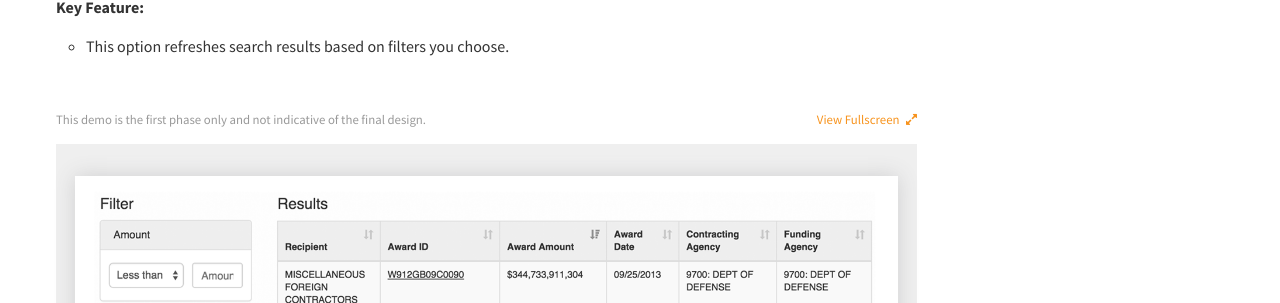
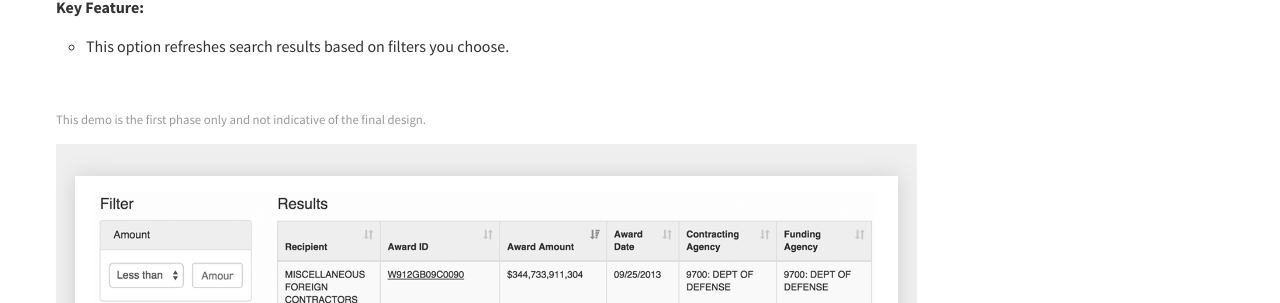
Before and after one commit to fedspendingtransparency/openbeta, a Jekyll site: the page built from _concepts/archived-search-functionality.md, in a window 1280 px wide. Shown: the part 771-1074 px from the top of the page. Built offline with Jekyll 4.4.1, drawn with Linux system fonts in a browser that asks for light colours; nearby versions of some CDN libraries; library files that are not in the unit come from our copies; comment, search, counter and statistics services are not loaded.

Commit message:
Remove 'View Fullscreen' link from concept pages

```diff
--- a/_layouts/concept.html
+++ b/_layouts/concept.html
@@ -73,14 +73,6 @@
                 {% else %}
                   <li></li>
                 {% endif %}
-
-                  {% if page.archived_page == true %}
-                    {% assign class = "full-screen-image usa-archived-text" %}
-                  {% else %}
-                    {% assign class = "full-screen-image" %}
-                  {% endif %}
-
-                  <li><a class="{{ class }}" href="{{ site.baseurl }}{{ item.image }}" data-lightbox="concepts">View Fullscreen</a></li>
                 </ul>
 
                 <div class="image-background">
@@ -224,14 +216,6 @@
                         {% else %}
                           <li></li>
                         {% endif %}
-
-                          {% if page.archived_page == true %}
-                            {% assign class = "full-screen-image usa-archived-text" %}
-                          {% else %}
-                            {% assign class = "full-screen-image" %}
-                          {% endif %}
-
-                          <li><a class="{{ class }}" href="{{ site.baseurl }}{{ tab.image }}" data-lightbox="concepts">View Fullscreen</a></li>
                         </ul>
 
                         <div class="image-background">
```
